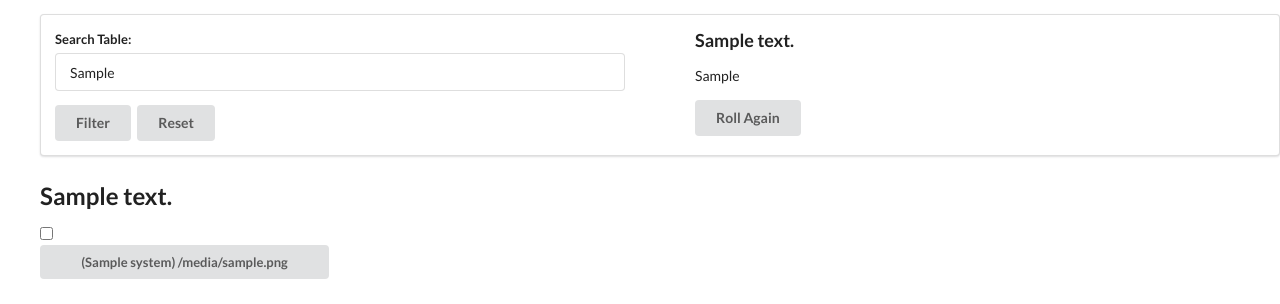
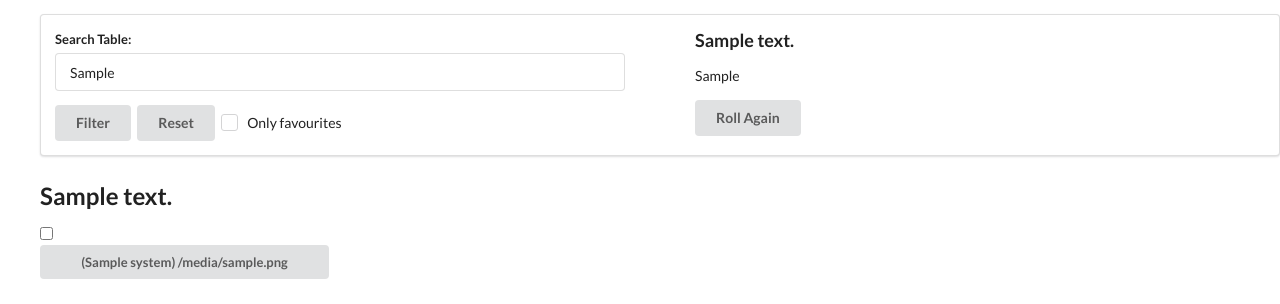
Before and after one commit to Alberaan/alonerpg, a Python web app: template templates/home.html in a window 1280 px wide. Shown: the part 46-350 px from the top of the page. Run offline with Jinja, Linux system fonts and the light colour scheme; the template is opened without the code that fills it: most values are stand-ins (such as "Sample title", 1, 10 or a date in 2020).

Commit message:
Added favourites filter checkbox and filtering

```diff
--- a/templates/home.html
+++ b/templates/home.html
@@ -16,8 +16,12 @@
                     <label>Search Table:</label>
                     <input type="text" placeholder="Filter" id="searchfield" name="searchfield" value="{{ current_filter }}">
                 </div>
-                <input type="submit" class="ui button" value="Filter">
-                <input type="button" class="ui button" onclick="filter()" value="Reset">
+                <input type="submit" class="ui button" onclick="filter_button_submit()" value="Filter">
+                <input type="button" class="ui button" onclick="reset_filter_submit()" value="Reset">
+                <div class="ui checkbox">
+                    <input type="checkbox" onclick="toggle_favourites()" name="favourites_checkbox" id="favourites_checkbox" value="">
+                    <label>Only favourites</label>
+                </div>
             </form>
         </div>
             {% if roll_data %}
@@ -34,9 +38,9 @@
 <div class="ui grid">
     {% for table in tables %}
         {% if rolled_table == table.index %}
-            <div class="four wide column"><input type="checkbox" id="favourite {{ table.index }}" onclick="manage_favourites('favourite {{ table.index }}')"><a class="fluid primary small ui button" href="?rtn={{ table.index }}&searchfield={{ current_filter }}">({{ table.system }}) {{ table.filename }}</a></div>
+            <div class="four wide column"><input type="checkbox" id="favourite {{ table.index }}" onclick="manage_favourites('favourite {{ table.index }}')"><a class="fluid primary small ui button" onclick="roll_table_button('?rtn={{ table.index }}&searchfield={{ current_filter }}')">({{ table.system }}) {{ table.filename }}</a></div>
         {% else %}
-            <div class="four wide column"><input type="checkbox" id="favourite {{ table.index }}" onclick="manage_favourites('favourite {{ table.index }}')"><a class="fluid small ui button" href="?rtn={{ table.index }}&searchfield={{ current_filter }}">({{ table.system }}) {{ table.filename }}</a></div>
+            <div class="four wide column"><input type="checkbox" id="favourite {{ table.index }}" onclick="manage_favourites('favourite {{ table.index }}')"><a class="fluid small ui button" onclick="roll_table_button('?rtn={{ table.index }}&searchfield={{ current_filter }}')">({{ table.system }}) {{ table.filename }}</a></div>
         {% endif %}
     {% endfor %}
 </div>
@@ -45,11 +49,39 @@
 </ul>
 
 <script>
-function filter() {
+
+function roll_table_button(partial_link){
+    if (document.getElementById("favourites_checkbox").checked === true){
+        window.location = partial_link + "&favourites_checkbox=" + get_favourites();
+    } else {
+        window.location = partial_link;
+    }
+}
+function reset_filter_submit() {
     document.getElementById("searchfield").value = "";
+    document.getElementById("favourites_checkbox").value = get_favourites();
     document.getElementById("filter").submit();
 }
 
+function filter_button_submit(){
+    document.getElementById("favourites_checkbox").value = get_favourites()
+    document.getElementById("filter").submit();
+}
+
+function get_favourites(){
+    if (document.getElementById("favourites_checkbox").checked === true){
+        return Array.from(load_favourites());
+    }
+}
+
+function toggle_favourites(){
+    if (document.getElementById("favourites_checkbox").checked == true){
+        localStorage.only_favourites = true;
+    }
+    if (document.getElementById("favourites_checkbox").checked == false){
+        localStorage.only_favourites = false;
+    }
+}
 function add_favourite(favourite){
     var favourites = load_favourites();
 
@@ -84,6 +116,10 @@ function load_favourites(){
 function mark_favourites(){
     var favourites = load_favourites();
 
+    if (localStorage.only_favourites === "true"){
+        document.getElementById("favourites_checkbox").checked = true
+    }
+
     for (let favourite of favourites){
         var checkBox = document.getElementById("favourite " + favourite);
         checkBox.checked = true;
```
Also changed, not shown: alonerpg/tablesreader.py (+10 -0 lines), alonerpg/views.py (+8 -0 lines).
